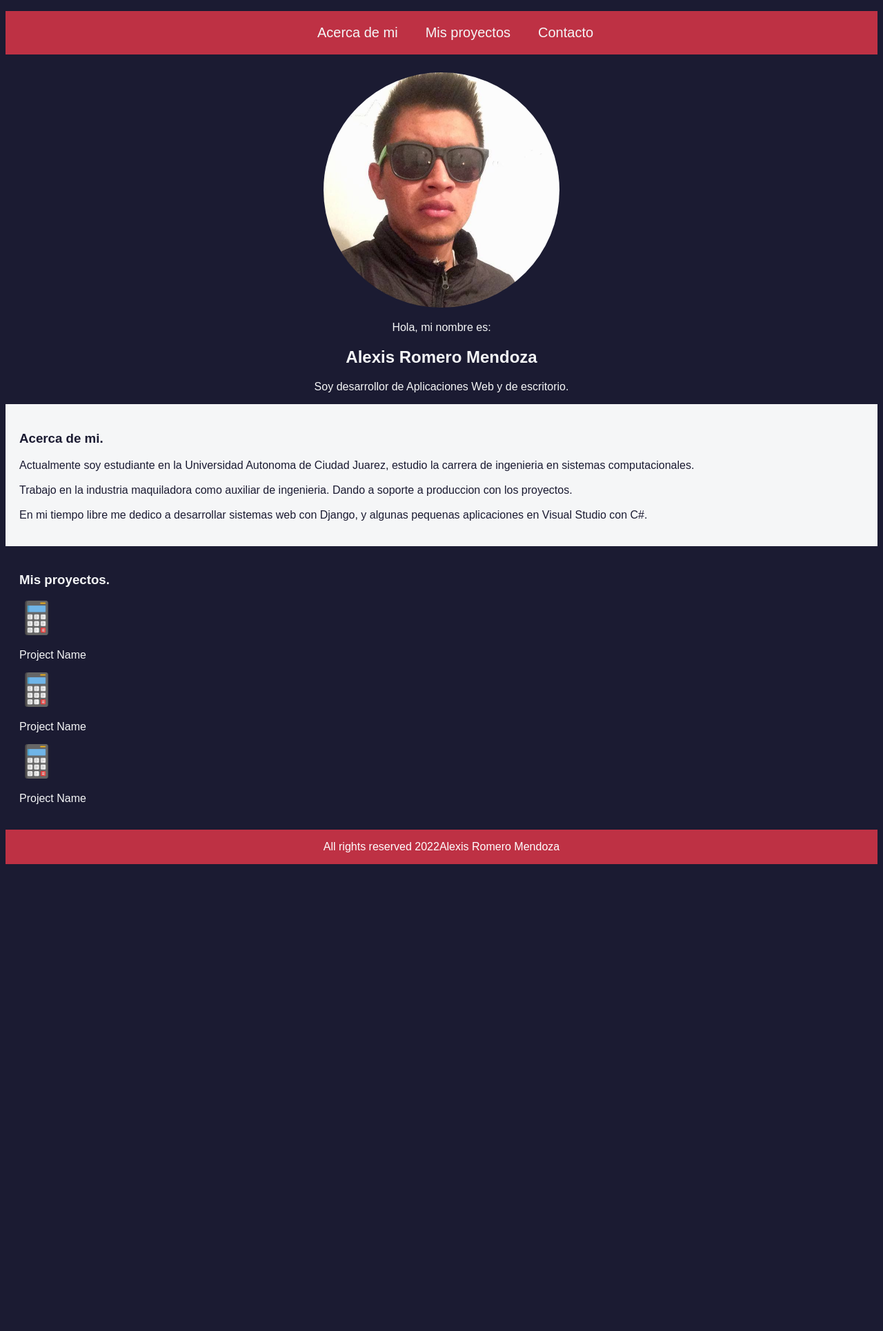
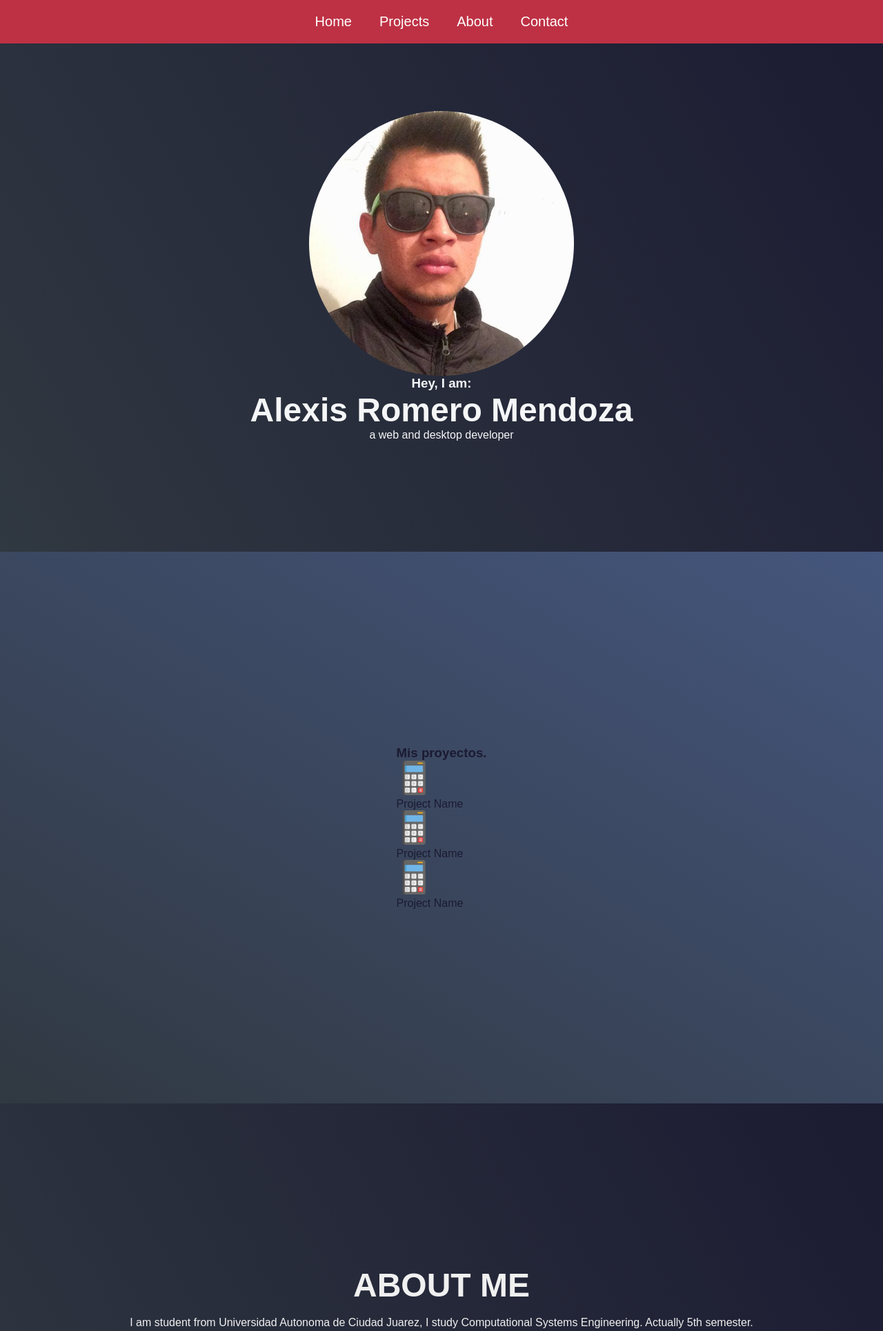
Before and after one commit to arm-code/notes-app-fast, a Django app: page / in a window 1280 px wide. Shown: the top 1930 px of the page at 69% size. Before the commit the page ends 1253 px from the top, so only its background shows below. Run offline with Django 4.2, Linux system fonts and the light colour scheme.

Commit message:
modified templates

```diff
--- a/tasks/static/css/styles.css
+++ b/tasks/static/css/styles.css
@@ -1,4 +1,3 @@
-
 :root {
   --main-white: #f0f0f0;
   --main-red: #be3144;
@@ -7,42 +6,67 @@
   --main-background: #1b1b32;
 }
 
+ *{
+  margin: 0;
+  padding: 0;
+ }
+
+ h1,h2{
+  font-weight: 700;
+  font-size: 3em;
+ }
 nav{
   background-color: var(--main-red);
+  justify-content: flex-end;
+  display: flex;
+  position: fixed;
+  top: 0;
+  left: 0;
+  width: 100%;
+  justify-content: center;
+  z-index: 10;
 }
-ul{
+
+body{
+
+  font-family: sans-serif;
+  color: #f5f6f7;
+
+}
+
+footer{
+  background-color: var(--main-red);
+  color: white;
+  display: flex;
+  justify-content: center;
+  width: 100%;
+}
+.navigation-bar{
   list-style-type: none;
   display: flex;
   justify-content: center;
   align-items: center;
 }
+ .footer-bar{
+  list-style-type: none;
+  justify-content: center;
+  align-items: center;
+  text-align: center;
+ }
+
+ .footer-bar li{
+  padding: 10px;
+
+ }
 ul li{
   padding: 20px;
 }
+
 ul li a{
   text-decoration: none;
   font-size: 20px;
   color: white;
 }
-footer{
-  background-color: var(--main-red);
-  color: white;
-  display: flex;
-  justify-content: center;
-  align-items: center;
-
-}
-body{
-    background-color: var(--main-background);
-    font-family: sans-serif;
-    color: #f5f6f7;
-}
-
-.card img{
-    border-radius: 50%;
-    width: 30%;
-}
-
 
 a {
     color: #f5f6f7;
@@ -62,32 +86,104 @@ a {
   a:active {
     color: brown;
   }
-.card{
-    width: 90%;
-    padding: 10px;
-    display: grid;
-    text-align: center;
-    margin: auto;
-    padding-bottom: 0px;
+
+
+.welcome-section{
+  background: linear-gradient(60deg, var(--main-gray), var(--main-background));
+  display: flex;
+  flex-direction: column;
+  height: 100vh;
+  width: 100%;
+  justify-content: center;
+  align-items: center;
+
 }
 
-.card3{
-  width: 100%;
-  display: grid;
-  margin: auto;
-  background-color: #f5f6f7;
-  color:#1b1b32
+.welcome-section img{
+    border-radius: 50%;
+    width: 30%;
 }
 
-.card-content{
-  padding: 20px;
+.projects-section{
+  display: flex;
+  flex-direction: column;
+  height: 100vh;
+  width: 100%;
+  justify-content: center;
+  align-items: center;
+  background: linear-gradient(30deg, var(--main-gray), var(--main-blue));
+  color: var(--main-background);
+}
+
+.about-section{
+  display: flex;
+  flex-direction: column;
+  height: 100vh;
+  width: 100%;
+  justify-content: center;
+  align-items: center;
+  background: linear-gradient(60deg, var(--main-gray), var(--main-background));
+  color: var(--main-white);
+}
+.contact-section{
+  display: flex;
+  flex-direction: column;
+  height: 100vh;
+  width: 100%;
+  justify-content: center;
+  align-items: center;
+  background: linear-gradient(30deg, var(--main-gray), var(--main-blue));
+  color: var(--main-background);
+}
+
+.card-aboutme{
+  text-align: center;
+}
+
+.card-aboutme ul li{
+  font-weight: bold;
+  list-style-type: none;
+  color: var(--main-red);
+  padding: 5px;
+}
+
+.card-contact{
+  color: var(--main-white);
+  text-align: center;
+
+}
+
+.card-contact div{
+  display: grid;
+  grid-template-columns: auto;
+  align-items: center;
+
+  padding: 10px;
+}
+
+.card-contact div div{
+  display: flex;
+  flex-direction: row;
+  justify-content: center;
+}
+
+.card-contact div a{
+  padding-left: 20px;
+
+}
+.card-contact a:hover{
+font-size: 1.5em;
+  color: var(--main-red);
+}
+
+.card-contact img {
+  width: 30px;
 
 }
 
 
-.card-myprojects{
-  display: grid;
-  width: 100%;
-  margin: auto;
+/* Inicio Section de los botones de contacto*/
+/* From uiverse.io by @Navarog21 */
 
-}
+
+/* Final Section de los botones de contacto*/
--- a/tasks/templates/layouts/layout.html
+++ b/tasks/templates/layouts/layout.html
@@ -9,6 +9,8 @@
     <link rel="stylesheet" href="{% static 'css/styles.css'%}">
 </head>
 <body>
+    {% include 'partials/menu.html' %}
     {% block content %}{% endblock content %}
+    {% include 'partials/footer.html' %}
 </body>
 </html>
--- /dev/null
+++ b/tasks/templates/partials/contact.html
@@ -0,0 +1,28 @@
+{% load static %}
+
+
+
+<div class="card-contact">
+   <h1>Let's work together...</h1>
+    <div>
+        <div>
+            <img src="{% static 'img/email.png' %}" alt="profile">
+            <a href="mailto:al162917@alumnos.uacj.mx">EMAIL</a>
+        </div>
+
+        <div>
+            <img src="{% static 'img/telephone.png' %}" alt="profile">
+            <a href="mailto:al162917@alumnos.uacj.mx">TELEPHONE</a>
+        </div>
+
+        <div>
+            <img src="{% static 'img/github.png' %}" alt="profile">
+            <a href="https://github.com/arm-code" target="_blank">GITHUB</a>
+        </div>
+
+        <div>
+            <img src="{% static 'img/linkedin.png' %}" alt="profile">
+            <a href="https://www.linkedin.com/in/alexis-romero-mendoza-4a8b03221/" target="_blank">LINKEDIN</a>
+        </div>
+    </div>
+</div>
--- a/tasks/templates/partials/footer.html
+++ b/tasks/templates/partials/footer.html
@@ -1,5 +1,8 @@
+{% load static %}
 <footer>
-    <p>All rights reserved 2022</p>
-</hr>
-    <p>Alexis Romero Mendoza</p>
+    <ul class="footer-bar">
+        <li>Alexis Romero Mendoza</li>
+        <li>Ciudad Juarez Chihuahua Mexico- 2022</li>
+        <li><i>Porque la verdad siempre triunfa... -Frank Suarez</i></li>
+    </ul>
 </footer>
--- /dev/null
+++ b/tasks/templates/partials/information.html
@@ -0,0 +1,30 @@
+{% load static %}
+
+<div class="card-aboutme">
+    <h1>ABOUT ME</h1>
+    <br>
+    <p>
+        I am student from Universidad Autonoma de Ciudad
+        Juarez, I study Computational Systems Engineering. Actually 5th semester.
+
+    </p>
+    <br>
+    <h3>JOB</h3>
+    <p>
+        I work in the maquiladora industry as an engineering assistant.
+        I support the implementation of projects in production.
+    </p>
+    <br>
+
+    <h3>SKILLS</h3>
+    <ul>
+        <li>Web development with Django.</li>
+        <li>HTML and CSS.</li>
+        <li>Desktops development in C#.</li>
+        <li>Postgres SQL.</li>
+        <li>Git and Git Hub.</li>
+
+    </ul>
+
+
+</div>
--- a/tasks/templates/partials/menu.html
+++ b/tasks/templates/partials/menu.html
@@ -1,8 +1,9 @@
 {% load static %}
 <nav>
-    <ul>
-        <li><a href="">Acerca de mi</a></li>
-        <li><a href="">Mis proyectos</a></li>
-        <li><a href="">Contacto</a></li>
+    <ul class="navigation-bar">
+        <li><a href="#welcome-section">Home</a></li>
+        <li><a href="#projects-section">Projects</a></li>
+        <li><a href="#about-section">About</a></li>
+        <li><a href="#contact-section">Contact</a></li>
     </ul>
 </nav>
--- a/tasks/templates/profile.html
+++ b/tasks/templates/profile.html
@@ -1,45 +1,34 @@
 {% extends 'layouts/layout.html' %}
+
 {% load static %}
+
+{% block content %}
+
+    <section id="welcome-section" class="welcome-section">
+            <img src="{% static 'img/pf1.jpeg' %}" alt="profile">
+            <h3>Hey, I am:</h3>
+            <h1>Alexis Romero Mendoza</h1>
+            <p>a web and desktop developer</p>
+    </section>
+
+    <section id="projects-section" class="projects-section">
+            <div class="card-projects">
+                <h3>Mis proyectos.</h3>
+                {% include 'partials/projects.html' %}
+            </div>
+    </section>
+
+    <section id="about-section" class="about-section">
+        {% include 'partials/information.html' %}
+    </section>
+
+    <section id="contact-section" class="contact-section">
+        {% include 'partials/contact.html' %}
+    </section>
 
 
 
-{% block content %}
-
-{% include 'partials/menu.html' %}
-
-    <div class="card">
-        <div class="item1"><img src="{% static 'img/pf1.jpeg' %}" alt="profile"></div>
-        <div class="item2">
-            <p>Hola, mi nombre es:</p>
-            <h2>Alexis Romero Mendoza</h2>
-            <p>Soy desarrollor de Aplicaciones Web y de escritorio.</p>
-        </div>
-    </div>
 
 
 
-    <div class="card3">
-        <div class="card-content">
-            <h3>Acerca de mi.</h3>
-            <p>Actualmente soy estudiante en la Universidad Autonoma de Ciudad
-                Juarez, estudio la carrera de ingenieria en sistemas computacionales.
-                <br> <br>
-                Trabajo en la industria maquiladora como auxiliar de ingenieria.
-                Dando a soporte a produccion con los proyectos.
-                <br> <br>
-                En mi tiempo libre me dedico a desarrollar sistemas web con Django, y
-                algunas pequenas aplicaciones en Visual Studio con C#.
-            </p>
-        </div>
-    </div>
-
-    <div class="card-myprojects">
-        <div class="card-content">
-            <h3>Mis proyectos.</h3>
-            {% include 'partials/projects.html' %}
-        </div>
-    </div>
-
-    {% include 'partials/footer.html' %}
-
 {% endblock content %}
```
Also changed, not shown: tasks/static/img/email.png (added), tasks/static/img/github.png (added), tasks/static/img/linkedin.png (added), tasks/static/img/telephone.png (added), 3 other files.
